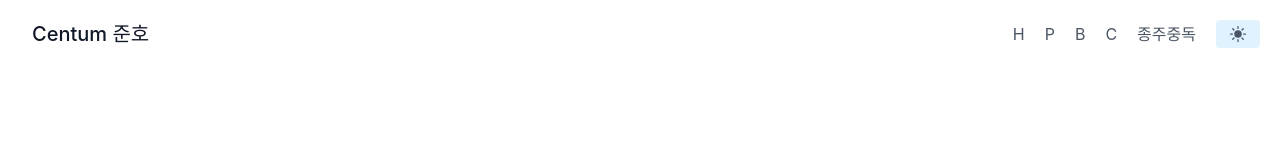
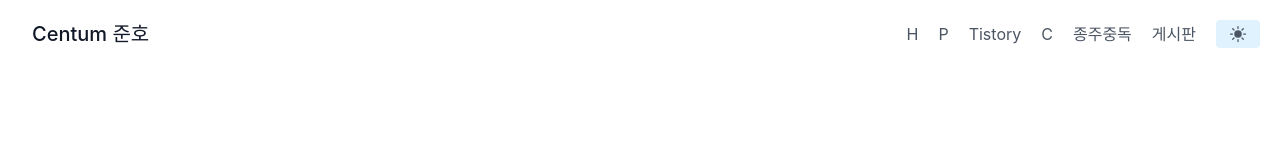
Before and after one commit to Centumjoonho/nextjs_portfolio_add_notion, a Next.js app: page / in a window 1280 px wide. Shown: the top 160 px of the page. Built offline with nearby package versions, Linux system fonts and the light colour scheme.

Commit message:
Update header.js
게시판 페이지 등록

```diff
--- a/components/header.js
+++ b/components/header.js
@@ -22,7 +22,7 @@ export default function Header() {
               href="https://smart-factory-lee-joon-ho.tistory.com/"
               legacyBehavior
             >
-              <a className="mr-5 hover:text-gray-900">B</a>
+              <a className="mr-5 hover:text-gray-900">Tistory</a>
             </Link>
             <Link href="/contact" legacyBehavior>
               <a className="mr-5 hover:text-gray-900">C</a>
@@ -33,6 +33,13 @@ export default function Header() {
             >
               <a className="mr-5 hover:text-gray-900">종주중독</a>
             </Link>
+                 <Link
+              href="https://centum-community-2baf8b931596.herokuapp.com/"
+              legacyBehavior
+            >
+              <a className="mr-5 hover:text-gray-900">게시판</a>
+            </Link>
+
           </nav>
           {/* darkmodetoggleButton */}
           <DMTBtn></DMTBtn>
```
